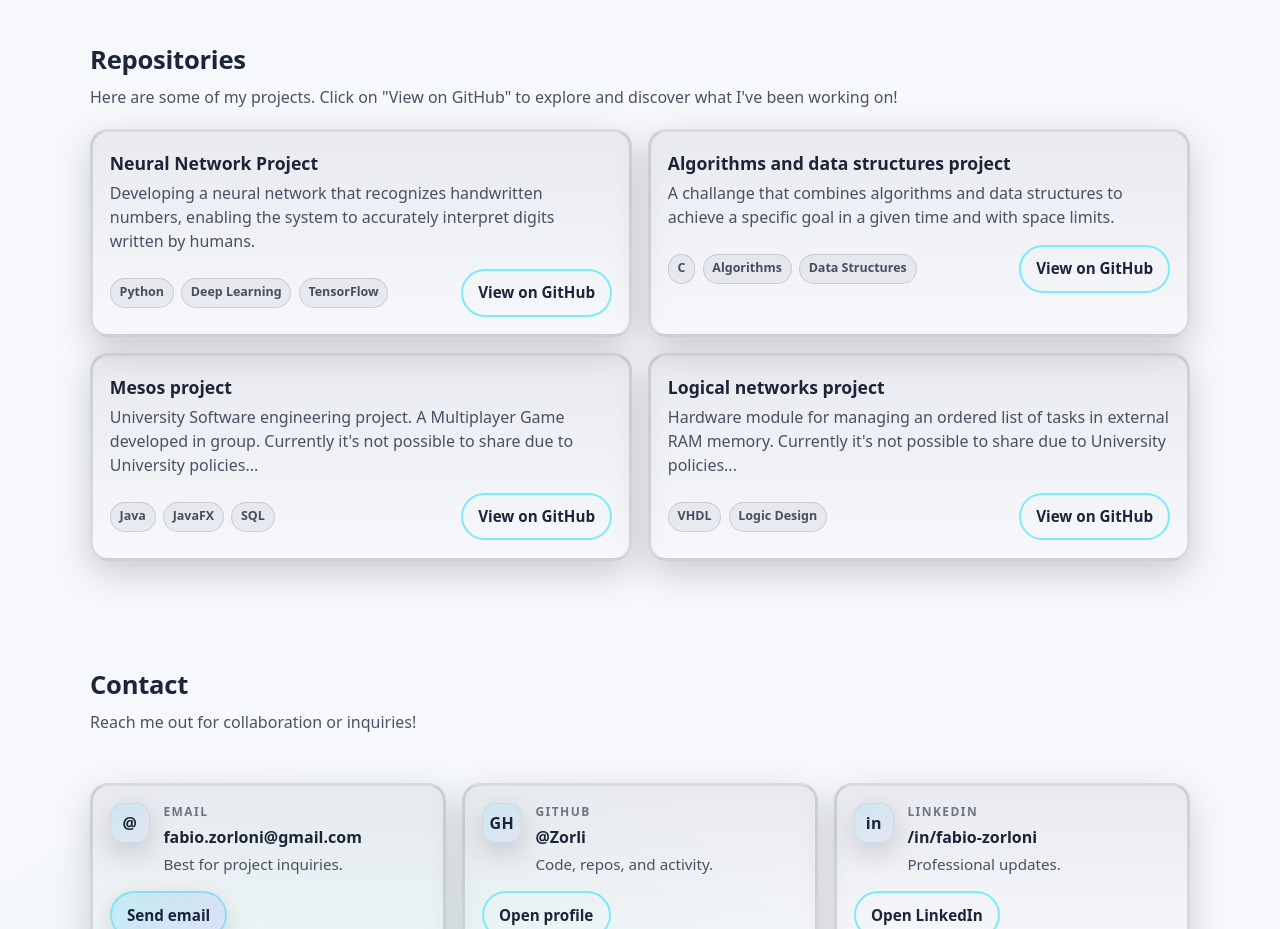
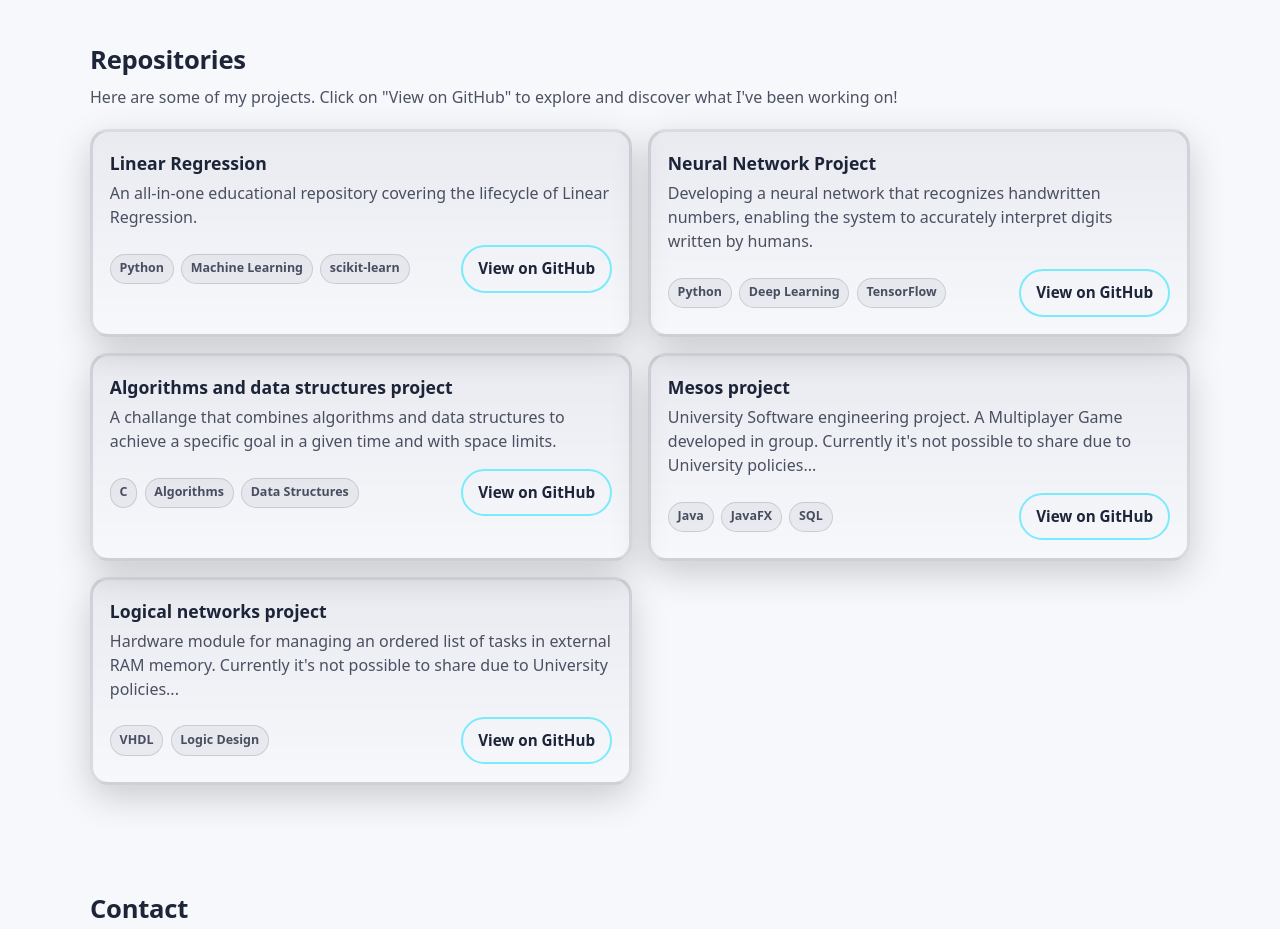
Before and after one commit to Zorli/Zorli.github.io, a plain HTML site: page index.html in a window 1280 px wide. Shown: the part 780-1709 px from the top of the page. Drawn offline with Linux system fonts and the light colour scheme.

Commit message:
Add Linear Regression project card to index.html
Added a new card for Linear Regression project with description and tags.

```diff
--- a/index.html
+++ b/index.html
@@ -89,6 +89,24 @@
                 </div>
 
                 <div class="grid" role="list">
+                    <article class="card" role="listitem">
+                        <header class="card-head">
+                            <h3>Linear Regression</h3>
+                            <p class="card-desc">
+                                An all-in-one educational repository covering the lifecycle of Linear Regression.
+                            </p>
+                        </header>
+                        <div class="card-foot">
+                            <div class="tags" aria-label="Technologies">
+                                <span class="tag">Python</span>
+                                <span class="tag">Machine Learning</span>
+                                <span class="tag">scikit-learn</span>
+
+                            </div>
+                            <a class="btn small ghost" href="https://github.com/Zorli/Linear-Regression-From-Theory-to-Regularization" target="_blank"
+                                rel="noopener noreferrer" aria-label="Open this repository on GitHub">View on GitHub</a>
+                        </div>
+                    </article>
                     <article class="card" role="listitem">
                         <header class="card-head">
                             <h3>Neural Network Project</h3>
```
